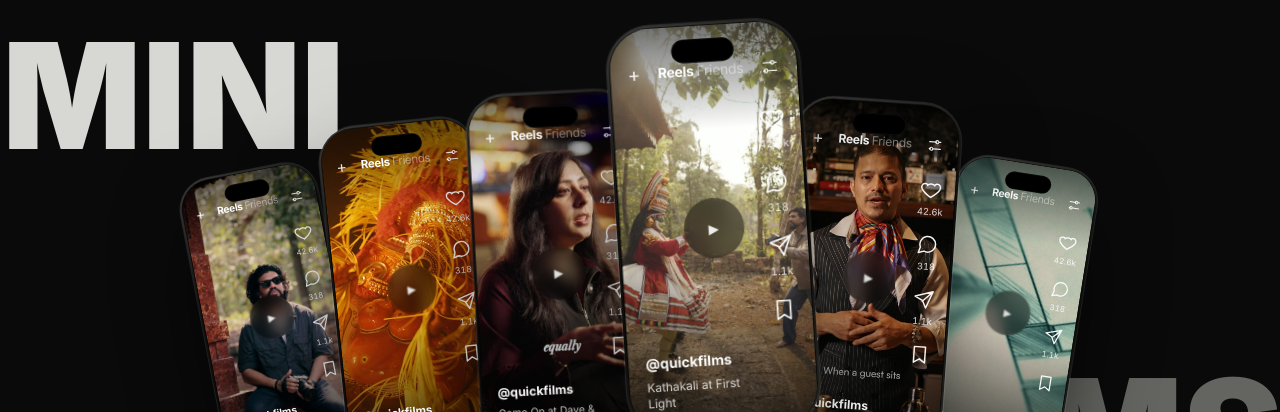
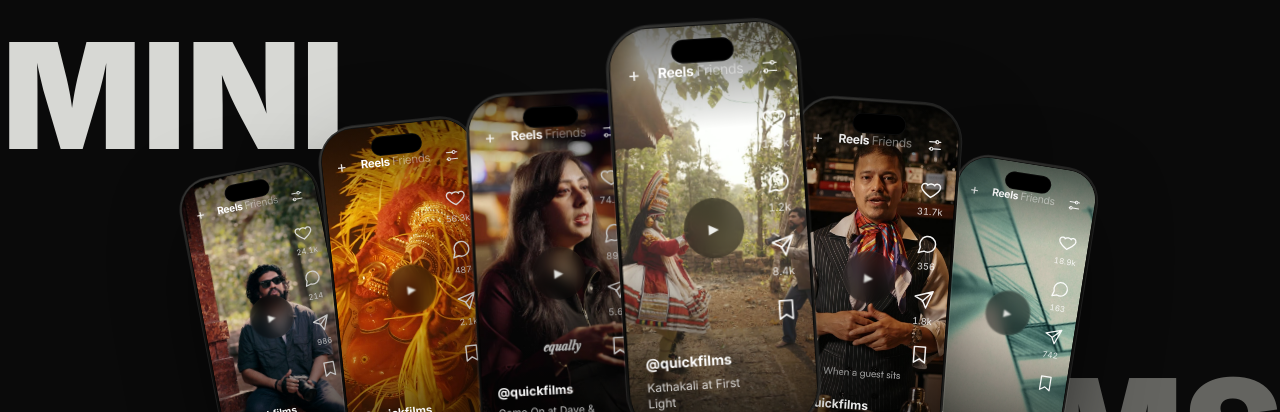
Before and after one commit to Piyushmishra29/quick-films, a Next.js app in the folder web/: page / in a window 1280 px wide. Shown: the part 960-1372 px from the top of the page. Built offline with nearby package versions, Linux system fonts and the light colour scheme.

Commit message:
Mini Films: per-film like/comment/share counts on the phone rails
Six distinct, believable engagement numbers keyed by slug (deterministic,
hydration-safe) instead of one repeated 42.6k/318/1.1k mock.

Co-Authored-By: Claude Fable 5 <noreply@anthropic.com>

```diff
--- a/web/src/components/home/ShortForm.tsx
+++ b/web/src/components/home/ShortForm.tsx
@@ -52,6 +52,22 @@ const FAN: Slot[] = [
 // Mobile row: every vertical film (landscape cuts don't belong in a phone frame).
 const VERTICALS = films.filter((f) => f.aspect === "9/16");
 
+// Per-film engagement numbers for the Reels rail — varied so the cluster
+// reads like six real posts, not one mock repeated. Deterministic (keyed by
+// slug, not random) so SSR and hydration always agree.
+const REEL_STATS: Record<
+  string,
+  { likes: string; comments: string; shares: string }
+> = {
+  kathakali: { likes: "128k", comments: "1.2k", shares: "8.4k" },
+  "dave-busters": { likes: "74.2k", comments: "892", shares: "5.6k" },
+  "niko-theyyam": { likes: "56.3k", comments: "487", shares: "2.1k" },
+  "project-grain": { likes: "31.7k", comments: "356", shares: "1.8k" },
+  interview: { likes: "24.1k", comments: "214", shares: "986" },
+  pe: { likes: "18.9k", comments: "163", shares: "742" },
+};
+const REEL_STATS_FALLBACK = { likes: "12.4k", comments: "98", shares: "312" };
+
 // Small decorative Reels rail — inline so no assets/deps ship.
 function RailIcon({ d, count }: { d: React.ReactNode; count: string }) {
   return (
@@ -83,6 +99,7 @@ function Phone({ film }: { film: Film }) {
   const videoRef = useRef<HTMLVideoElement>(null);
   const [active, setActive] = useState(false);
   const [canHover, setCanHover] = useState(true);
+  const stats = REEL_STATS[film.slug] ?? REEL_STATS_FALLBACK;
 
   useEffect(() => {
     const mq = window.matchMedia("(hover: hover) and (pointer: fine)");
@@ -200,19 +217,19 @@ function Phone({ film }: { film: Film }) {
           className="absolute bottom-24 right-3 flex flex-col items-center gap-4"
         >
           <RailIcon
-            count="42.6k"
+            count={stats.likes}
             d={
               <path d="M12 20s-7-4.35-9.5-8.5C1 8.5 2.5 5.5 5.5 5.5c1.9 0 3 1 2.6 1.8C9 6 10 5.5 12 5.5s3 .5 3.9 1.8c-.4-.8.7-1.8 2.6-1.8 3 0 4.5 3 3 6C19 15.65 12 20 12 20z" />
             }
           />
           <RailIcon
-            count="318"
+            count={stats.comments}
             d={
               <path d="M21 11.5a8.4 8.4 0 0 1-11.9 7.6L3 21l1.9-6.1A8.4 8.4 0 1 1 21 11.5z" />
             }
           />
           <RailIcon
-            count="1.1k"
+            count={stats.shares}
             d={<path d="M22 3 11 14M22 3l-7 18-4-8-8-4 19-6z" />}
           />
           <svg
```
